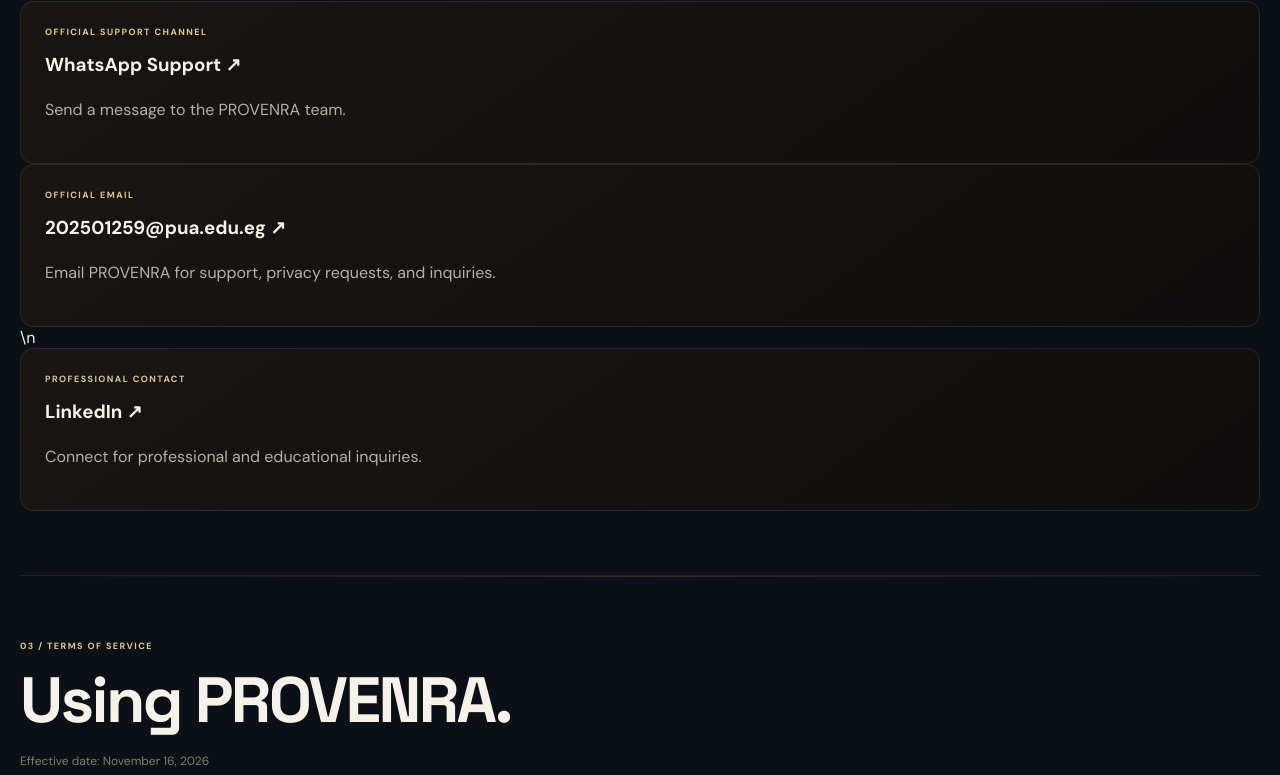
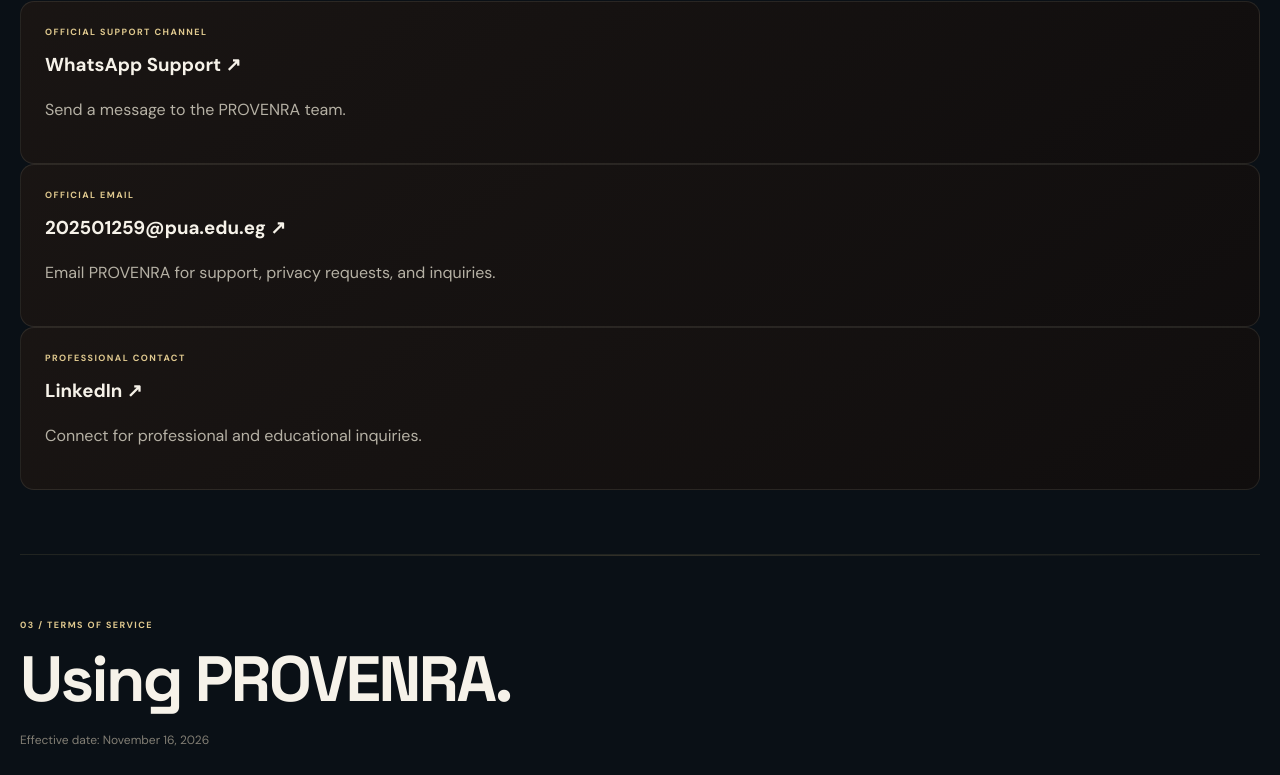
Before and after one commit to d2rkd2rk/Marwan-Swedan-, a Next.js app: page /about-us in a window 1280 px wide. Shown: the part 1257-2032 px from the top of the page. Built offline with nearby package versions, Linux system fonts and the light colour scheme; no server answers.

Commit message:
fix: correct PROVENRA contact page markup

```diff
--- a/app/about-us/page.tsx
+++ b/app/about-us/page.tsx
@@ -67,7 +67,8 @@ export default function AboutProvenraPage(){
      <a className={s.course} href="https://wa.me/201515227612" target="_blank" rel="noopener noreferrer" style={{padding:24,display:'block'}}>
       <div className={s.label}>OFFICIAL SUPPORT CHANNEL</div><h3 style={{marginTop:14}}>WhatsApp Support ↗</h3><p style={{color:'#b6b1a5',lineHeight:1.7}}>Send a message to the PROVENRA team.</p>
      </a>
-     <a className={s.course} href="mailto:202501259@pua.edu.eg" style={{padding:24,display:'block'}}><div className={s.label}>OFFICIAL EMAIL</div><h3 style={{marginTop:14}}>202501259@pua.edu.eg ↗</h3><p style={{color:'#b6b1a5',lineHeight:1.7}}>Email PROVENRA for support, privacy requests, and inquiries.</p></a>\n     <a className={s.course} href="https://www.linkedin.com/in/marwan-swedan" target="_blank" rel="noopener noreferrer" style={{padding:24,display:'block'}}>
+     <a className={s.course} href="mailto:202501259@pua.edu.eg" style={{padding:24,display:'block'}}><div className={s.label}>OFFICIAL EMAIL</div><h3 style={{marginTop:14}}>202501259@pua.edu.eg ↗</h3><p style={{color:'#b6b1a5',lineHeight:1.7}}>Email PROVENRA for support, privacy requests, and inquiries.</p></a>
+     <a className={s.course} href="https://www.linkedin.com/in/marwan-swedan" target="_blank" rel="noopener noreferrer" style={{padding:24,display:'block'}}>
       <div className={s.label}>PROFESSIONAL CONTACT</div><h3 style={{marginTop:14}}>LinkedIn ↗</h3><p style={{color:'#b6b1a5',lineHeight:1.7}}>Connect for professional and educational inquiries.</p>
      </a>
     </div>
```
